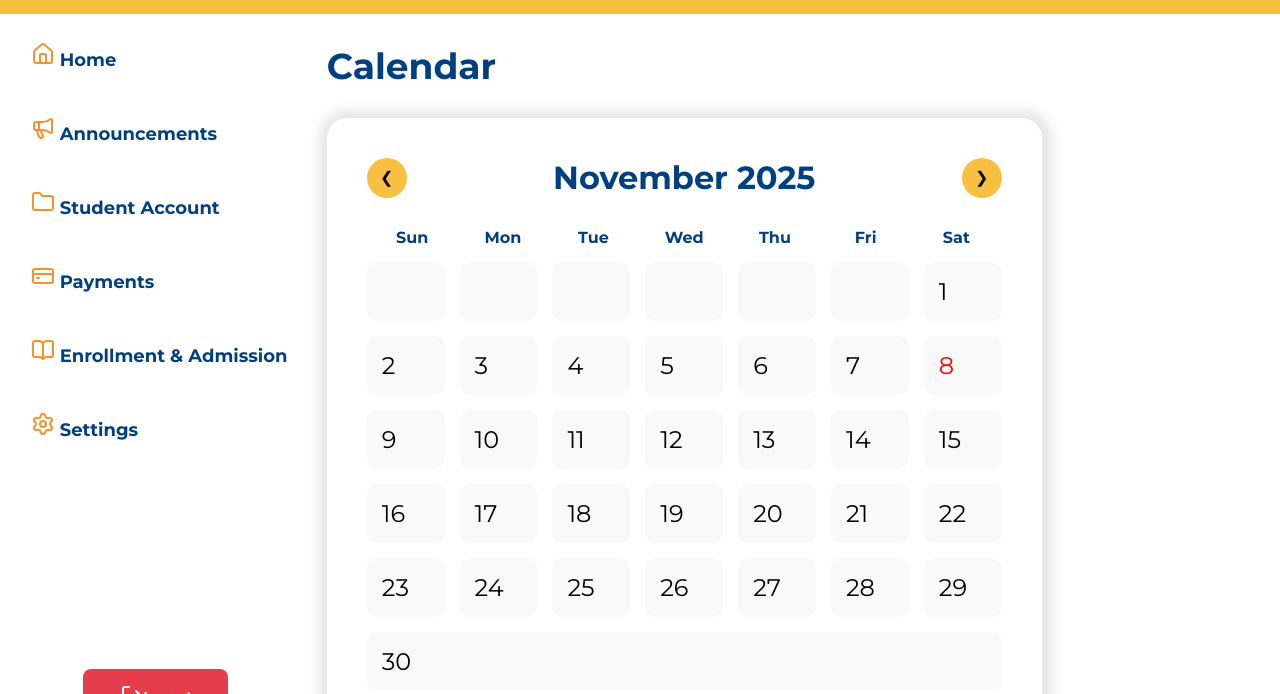
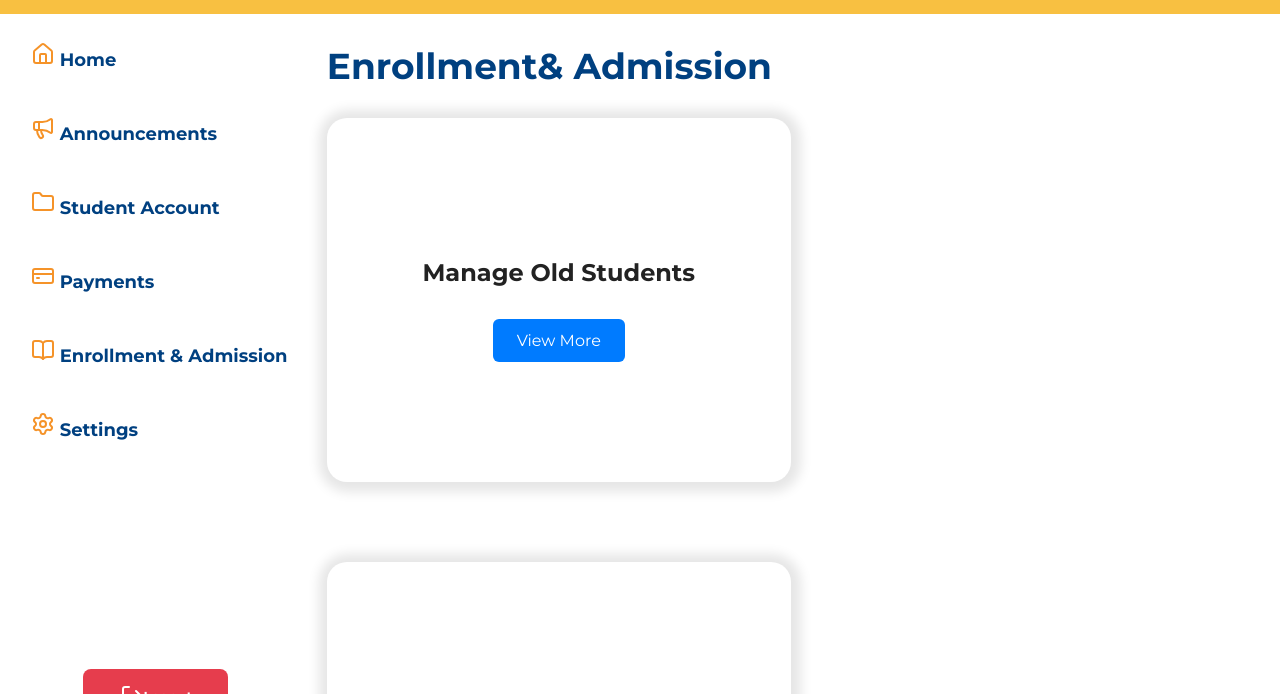
Before and after one commit to JoshuaISapusao/capstone-demo, a plain HTML site: page Homepage.html in a window 1280 px wide. Shown: the part 106-800 px from the top of the page. Drawn offline with nearby package versions, Linux system fonts and the light colour scheme.

Commit message:
input the logout button
Updated the homepage to reflect enrollment information and adjusted styles.

```diff
--- a/Homepage.html
+++ b/Homepage.html
@@ -4,8 +4,8 @@
   <meta charset="UTF-8" />
   <meta name="viewport" content="width=device-width, initial-scale=1.0" />
   <link href="https://fonts.googleapis.com/css2?family=Montserrat:wght@400;700&display=swap" rel="stylesheet">
-  <title>MCHL Home Page</title>
-  <link rel="stylesheet" href="Homepagestyle.css" />
+  <title>MCHL Enrollment</title>
+  <link rel="stylesheet" href="Enrollment.css" />
 </head>
 <body>
 
@@ -33,9 +33,8 @@
 <script src="https://unpkg.com/lucide@latest"></script>
 
 <style>
-  /* Define the yellow color only for elements with this class */
-  .icon-yellow {
-    color: F59329;
+.icon-yellow {
+  color: #F59329; /* Add the hash symbol */
   }
 </style>
 
@@ -52,135 +51,30 @@
 
 
     <ul class="logout-link">
-    <li><a href="Login.html"><i data-lucide="log-out"></i> Logout</a></li>
+    <li><a href="index.html"><i data-lucide="log-out"></i> Logout</a></li>
     </ul>
-
-  </div>
+</div>
 </aside>
-
 <script>
   // Ensure this runs after the icons are loaded in the DOM
-  lucide.createIcons();
+lucide.createIcons();
 </script>
+<main class="main-wrapper">
+<nav class="content">
+    <h1>Enrollment& Admission</h1>
+</nav>
 
-  <!-- Main content -->
-  <main class="main-wrapper">
-    <nav class="content">
-      <span><h1>Calendar</h1></span>
-    </nav>
-    <section class="main-content">
-      <div class="calendar-container">
-        <div class="calendar-header">
-          <button id="prev-month">❮</button>
-          <div id="month-year"></div>
-          <button id="next-month">❯</button>
+    <div class="on-container">
+        <div class="old-student">
+            <h2>Manage Old Students</h2>
+            <a href="oldstudent.html" class="view-more">View More</a>
         </div>
-        <div class="calendar-days">
-          <div>Sun</div><div>Mon</div><div>Tue</div><div>Wed</div><div>Thu</div><div>Fri</div><div>Sat</div>
+
+        <div class="new-student">
+            <h2>Manage New Admissions</h2>
+            <a href="newstudent.html" class="view-more">View More</a>
         </div>
-        <div class="calendar-dates" id="calendar-dates"></div>
-      </div>
-    </section>
-  </main>
-  <!-- Modal for events -->
-  <div id="event-modal" class="modal">
-    <div class="modal-content">
-      <span class="close-button">&times;</span>
-      <h3 id="modal-date"></h3>
-      <textarea id="event-text" placeholder="Add your event..."></textarea>
-      <button id="save-event">Save</button>
     </div>
-  </div>
-
-  <!-- JavaScript -->
-  <script>
-    // Your calendar JS code here (unchanged)
-    const calendarDates = document.getElementById('calendar-dates');
-    const monthYear = document.getElementById('month-year');
-    const prevBtn = document.getElementById('prev-month');
-    const nextBtn = document.getElementById('next-month');
-    const modal = document.getElementById('event-modal');
-    const modalDate = document.getElementById('modal-date');
-    const eventText = document.getElementById('event-text');
-    const saveEventBtn = document.getElementById('save-event');
-    const closeBtn = document.querySelector('.close-button');
-
-    let currentDate = new Date();
-    let events = {};
-
-    function renderCalendar(date) {
-      const year = date.getFullYear();
-      const month = date.getMonth();
-      const firstDay = new Date(year, month, 1).getDay();
-      const lastDate = new Date(year, month + 1, 0).getDate();
-      const today = new Date();
-
-      calendarDates.innerHTML = '';
-      monthYear.textContent = `${date.toLocaleString('default', { month: 'long' })} ${year}`;
-
-      for (let i = 0; i < firstDay; i++) {
-        calendarDates.innerHTML += `<div></div>`;
-      }
-
-      for (let d = 1; d <= lastDate; d++) {
-        const isToday = d === today.getDate() &&
-                        month === today.getMonth() &&
-                        year === today.getFullYear();
-
-        const dateStr = `${year}-${month + 1}-${d}`;
-        const hasEvent = events[dateStr];
-
-        calendarDates.innerHTML += `
-          <div class="${isToday ? 'today' : ''} ${hasEvent ? 'has-event' : ''}" data-date="${dateStr}">
-            ${d}
-          </div>`;
-      }
-
-      document.querySelectorAll('.calendar-dates div[data-date]').forEach(dateDiv => {
-        dateDiv.addEventListener('click', () => {
-          const selectedDate = dateDiv.getAttribute('data-date');
-          modalDate.textContent = `Events for ${selectedDate}`;
-          eventText.value = events[selectedDate] || '';
-          modal.style.display = 'flex';
-          eventText.setAttribute('data-date', selectedDate);
-        });
-      });
-    }
-
-    prevBtn.addEventListener('click', () => {
-      currentDate.setMonth(currentDate.getMonth() - 1);
-      renderCalendar(currentDate);
-    });
-
-    nextBtn.addEventListener('click', () => {
-      currentDate.setMonth(currentDate.getMonth() + 1);
-      renderCalendar(currentDate);
-    });
-
-    closeBtn.addEventListener('click', () => {
-      modal.style.display = 'none';
-    });
-
-    saveEventBtn.addEventListener('click', () => {
-      const dateKey = eventText.getAttribute('data-date');
-      events[dateKey] = eventText.value.trim();
-      modal.style.display = 'none';
-      renderCalendar(currentDate);
-    });
-
-    renderCalendar(currentDate);
-  </script>
-<!-- JavaScript for sidebar  -->
-  <script>
-  const links = document.querySelectorAll('.sidebar-container ul li a');
-
-  links.forEach(link => {
-    link.addEventListener('click', () => {
-      links.forEach(l => l.classList.remove('active'));
-      link.classList.add('active');
-    });
-  });
-</script>
-
+    <!-- Trigger Button -->
+</main>
 </body>
-</html>
```
